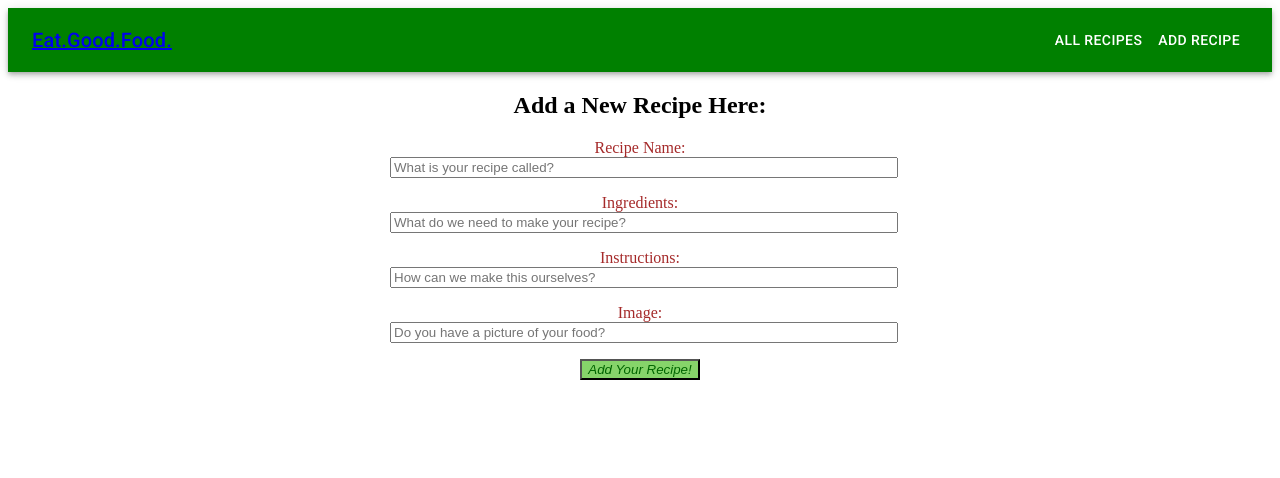
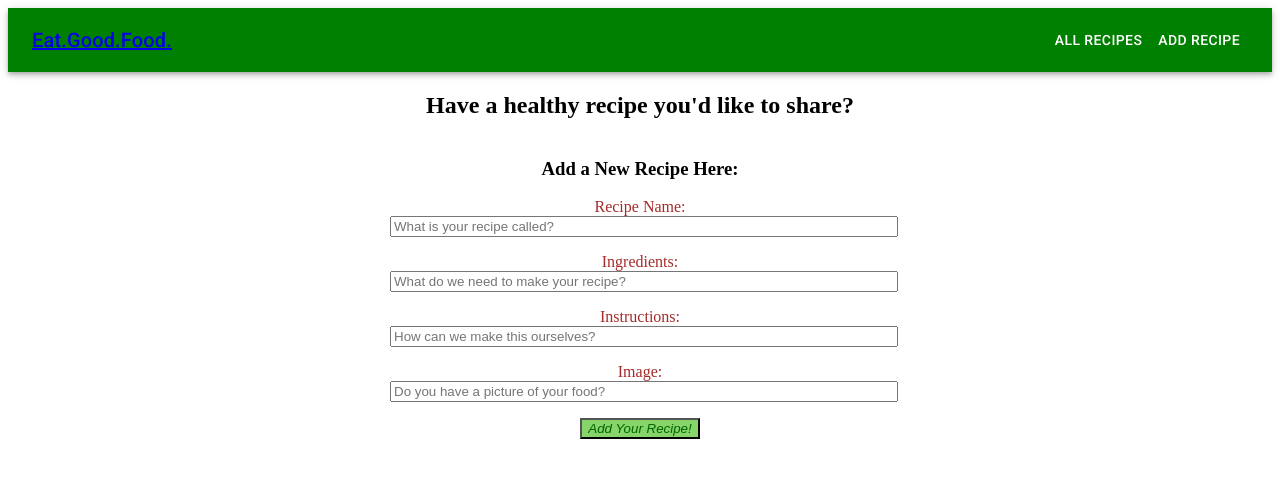
Before and after one commit to VLParry/EatGoodFood, a React (Create React App) app: page /addrecipe in a window 1280 px wide. Shown: the top 478 px of the page. Built offline with nearby package versions, Linux system fonts and the light colour scheme.

Commit message:
cleaning up db.json and finalizing README

```diff
--- a/db.json
+++ b/db.json
@@ -148,6 +148,5 @@
       "instructions": "Beat egg, vanilla and cinnamon in shallow dish with wire whisk. Stir in milk. Dip bread in egg mixture, turning to coat both sides evenly. Cook bread slices on lightly greased nonstick griddle or skillet on medium heat until browned on both sides. Serve with syrup and fruit of your choice",
       "image": "https://images.unsplash.com/photo-1484723091739-30a097e8f929?ixlib=rb-1.2.1&ixid=MnwxMjA3fDB8MHxwaG90by1wYWdlfHx8fGVufDB8fHx8&auto=format&fit=crop&w=898&q=80"
     }
-
   ]
 }
--- a/src/components/Form.jsx
+++ b/src/components/Form.jsx
@@ -51,9 +51,9 @@ const handleSubmit= (e)=> {
 return (
     <section style={sectionStyles}>
 
+    <h1>Have a healthy recipe you'd like to share?</h1>
 
-
-      <h1>Add a New Recipe Here:</h1>
+      <h3>Add a New Recipe Here:</h3>
 
 <form onSubmit={handleSubmit} style={formStyles}>
 <div >
```
Also changed, not shown: 1 other file (tests, documents, lock files or other folders).
